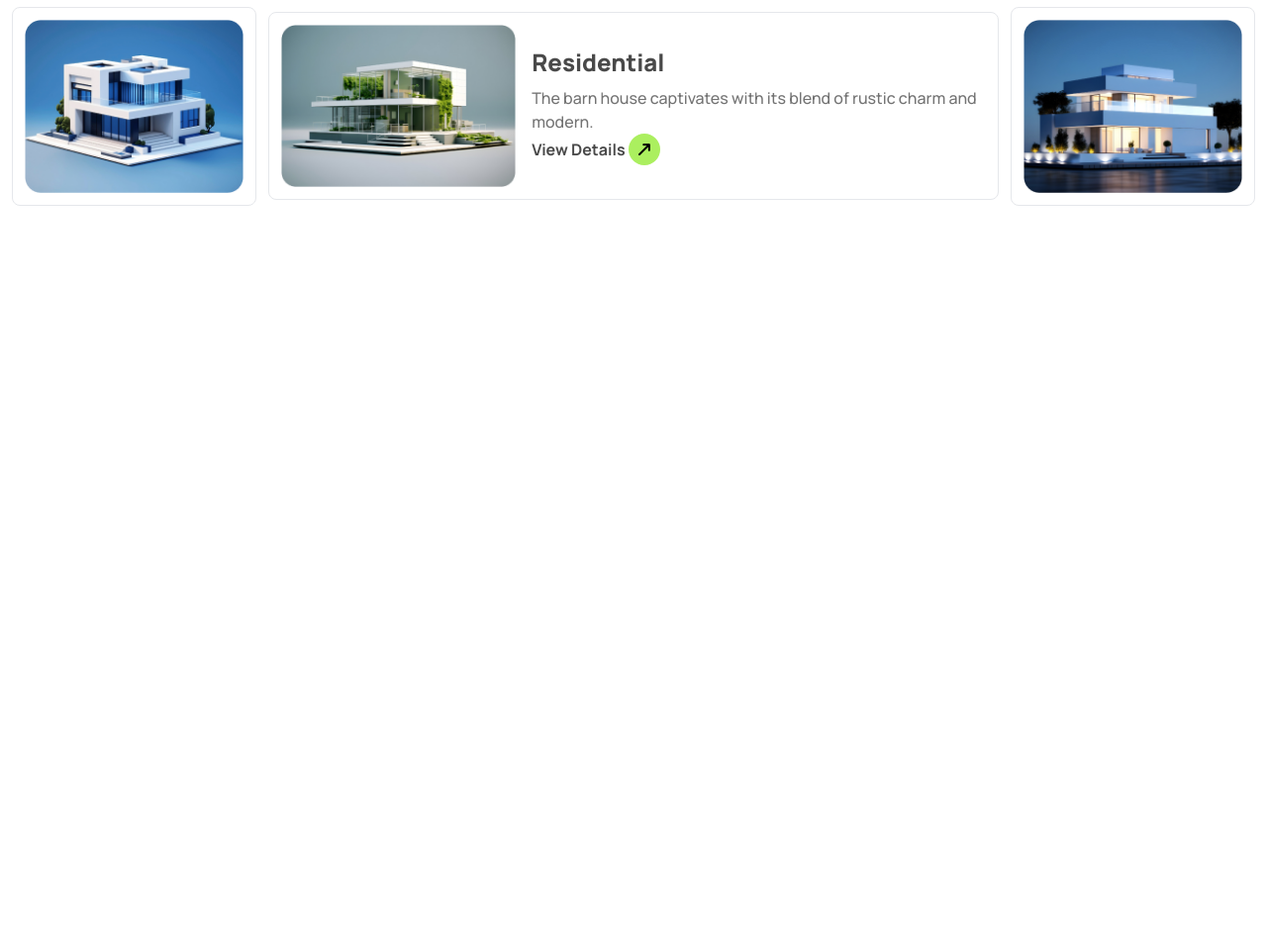
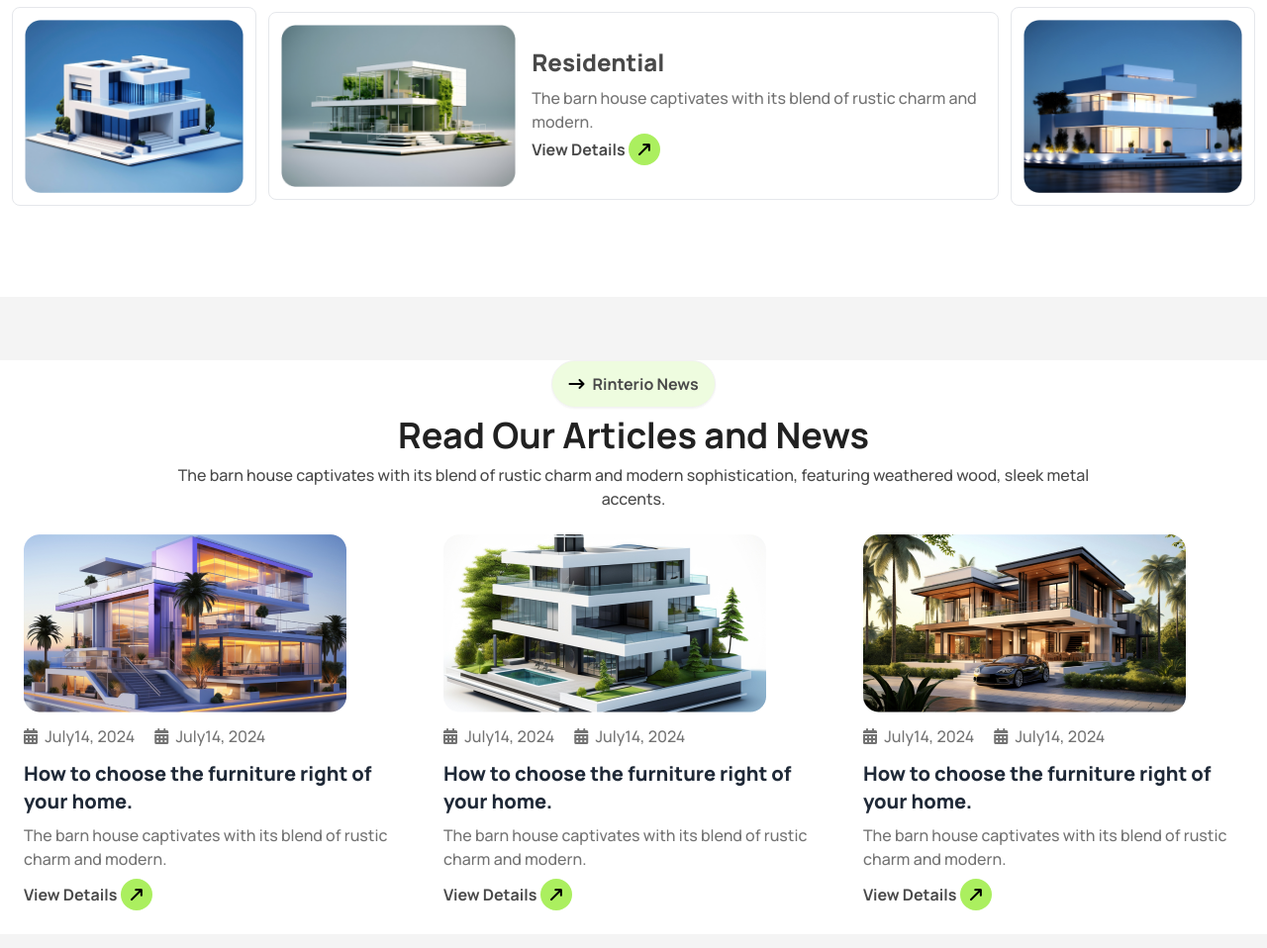
Before and after one commit to sojibshekh/Rinterio-tailwind-daisy-ui-, a plain HTML site: page index.html in a window 1280 px wide. Shown: the part 2506-3464 px from the top of the page at 99% size. Before the commit the page ends 2806 px from the top, so only its background shows below. Drawn offline with nearby package versions, Linux system fonts and the light colour scheme.

Commit message:
blog section code here

```diff
--- a/index.html
+++ b/index.html
@@ -25,6 +25,8 @@
                 'secondary-color-tow': 'rgb(73, 73, 73)',
                 'primary-color-text': '#212121',
                 'primary-color-text-tow': '#494949',
+                'secondary-color-text': '#737373',
+                'section-btn-bg': 'rgba(171, 239, 95, 0.2)',
               },
               fontFamily:{
                 'manrope':['Manrope', 'sans-serif'],
@@ -97,7 +99,7 @@
 
     <div class="text-center container mx-auto pb-20 px-3">
       <h2 class="text-2xl md:text-6xl font-extrabold pb-5"> A barn house of this design has a striking appearance</h2>
-      <p class="text-[#494949] text-base font-medium mb-5">The barn house captivates with its blend of rustic charm and modern sophistication, featuring weathered wood, sleek metal accents, and large windows that flood the space with natural light.</p>
+      <p class="text-primary-color-text-tow text-base font-medium mb-5">The barn house captivates with its blend of rustic charm and modern sophistication, featuring weathered wood, sleek metal accents, and large windows that flood the space with natural light.</p>
       <a class="btn bg-primary-color-tow hover:bg-primary-color-tow text-primary-color-text text-xl font-extrabold">  Book Consult <i class="fa-solid fa-arrow-right-long p-2 bg-primary-color rounded-full text-white -rotate-45" aria-hidden="true"></i></a>
     </div>
 
@@ -171,17 +173,17 @@
     <section>
       <div class="container mx-auto py-20 px-3">
         <div class="text-center w-full ">
-          <a class="btn bg-primary-color-tow hover:bg-white text-primary-color-text-tow text-base font-bold rounded-3xl"><i class="fa-solid fa-arrow-right-long  text-black " aria-hidden="true"></i> Explore our Latest works</a>
+          <a class="btn bg-section-btn-bg hover:bg-white text-primary-color-text-tow text-base font-bold rounded-3xl"><i class="fa-solid fa-arrow-right-long  text-black " aria-hidden="true"></i> Explore our Latest works</a>
           <h3 class="my-2 text-2xl  lg:text-4xl font-bold text-primary-color-text">Our Latest Portfolio</h3>
           <p class="text-primary-color-text-tow text-base font-medium  md:w-3/4 mx-auto">The barn house captivates with its blend of rustic charm and modern sophistication, featuring weathered wood, sleek metal accents.</p>
-         </div>
+        </div>
          <div>
             <div class="flex flex-col  md:flex-row justify-between items-center gap-3 py-3">
               <div  class="w-full md:w-4/6 p-3 bg-white  flex flex-col justify-between md:flex-row items-center border space-x-2 rounded-lg">
                 <img src="images/img1.png" alt="" class="w-full md:w-1/3">
                 <div class= "w-full  p-2 ">
                   <h6 class="text-2xl font-extrabold text-primary-color-text-tow mb-2">Residential</h6>
-                  <p class="text-base font-medium text-[#737373]">The barn house captivates with its blend of rustic charm and modern. The barn house captivates with its blend of rustic charm and modern .</p>
+                  <p class="text-base font-medium text-secondary-color-text">The barn house captivates with its blend of rustic charm and modern. The barn house captivates with its blend of rustic charm and modern .</p>
                   <a class=" bg-white hover:bg-white text-primary-color-text-tow text-base font-bold rounded-3xl cursor-pointer"> View Details <i class="fa-solid fa-arrow-right-long  text-black bg-primary-color p-2 rounded-full -rotate-45" aria-hidden="true"></i></a>
                 </div>
               </div>
@@ -194,7 +196,7 @@
                 <img src="images/img4.png" alt="" class="w-full md:w-1/3">
                 <div class= "w-full  p-2 ">
                   <h6 class="text-2xl font-extrabold text-primary-color-text-tow mb-2">Residential</h6>
-                  <p class="text-base font-medium text-[#737373]">The barn house captivates with its blend of rustic charm and modern. </p>
+                  <p class="text-base font-medium text-secondary-color-text">The barn house captivates with its blend of rustic charm and modern. </p>
                   <a class=" bg-white hover:bg-white text-primary-color-text-tow text-base font-bold rounded-3xl cursor-pointer"> View Details <i class="fa-solid fa-arrow-right-long  text-black bg-primary-color p-2 rounded-full -rotate-45" aria-hidden="true"></i></a>
                 </div>
               </div>
@@ -204,5 +206,49 @@
       </div>
     </section>
 
+    <section class="bg-[#F4F4F4] py-16">
+      <div class="container mx-auto px-3 bg-white">
+        <div class="text-center w-full ">
+          <a class="btn bg-section-btn-bg hover:bg-white text-primary-color-text-tow text-base font-bold rounded-3xl"><i class="fa-solid fa-arrow-right-long  text-black " aria-hidden="true"></i> Rinterio News</a>
+          <h3 class="my-2 text-2xl  lg:text-4xl font-bold text-primary-color-text">Read Our Articles and News</h3>
+          <p class="text-primary-color-text-tow text-base font-medium  md:w-3/4 mx-auto">The barn house captivates with its blend of rustic charm and modern sophistication, featuring weathered wood, sleek metal accents.</p>
+        </div>
+        <div class="grid grid-cols-1 md:grid-cols-3 gap-4 py-3">
+          <div class="p-3">
+            <img src="images/article1.png" alt="">
+            <div class="flex gap-5 py-3">
+              <p class="text-secondary-color-text font-medium"><i class="fa-solid fa-calendar-days pr-1"></i>  July14, 2024</p>
+              <p class="text-secondary-color-text font-medium"><i class="fa-solid fa-calendar-days pr-1"></i>  July14, 2024</p>
+            </div>
+            <h3 class="text-xl font-extrabold text-[primary-color-text-tow]">How to choose the furniture right  of your home.</h3>
+            <p class="text-secondary-color-text font-medium py-2">The barn house captivates with its blend of rustic charm and modern. </p>
+            <a class=" bg-white hover:bg-white text-primary-color-text-tow text-base font-bold rounded-3xl cursor-pointer"> View Details <i class="fa-solid fa-arrow-right-long  text-black bg-primary-color p-2 rounded-full -rotate-45" aria-hidden="true"></i></a>
+          </div>
+
+          <div class="p-3">
+            <img src="images/article2.png" alt="">
+            <div class="flex gap-5 py-3">
+              <p class="text-secondary-color-text font-medium"><i class="fa-solid fa-calendar-days pr-1"></i>  July14, 2024</p>
+              <p class="text-secondary-color-text font-medium"><i class="fa-solid fa-calendar-days pr-1"></i>  July14, 2024</p>
+            </div>
+            <h3 class="text-xl font-extrabold text-[primary-color-text-tow]">How to choose the furniture right  of your home.</h3>
+            <p class="text-secondary-color-text font-medium py-2">The barn house captivates with its blend of rustic charm and modern. </p>
+            <a class=" bg-white hover:bg-white text-primary-color-text-tow text-base font-bold rounded-3xl cursor-pointer"> View Details <i class="fa-solid fa-arrow-right-long  text-black bg-primary-color p-2 rounded-full -rotate-45" aria-hidden="true"></i></a>
+          </div>
+
+          <div class="p-3">
+            <img src="images/article3.png" alt="">
+            <div class="flex gap-5 py-3">
+              <p class="text-secondary-color-text font-medium"><i class="fa-solid fa-calendar-days pr-1"></i>  July14, 2024</p>
+              <p class="text-secondary-color-text font-medium"><i class="fa-solid fa-calendar-days pr-1"></i>  July14, 2024</p>
+            </div>
+            <h3 class="text-xl font-extrabold text-[primary-color-text-tow]">How to choose the furniture right  of your home.</h3>
+            <p class="text-secondary-color-text font-medium py-2">The barn house captivates with its blend of rustic charm and modern. </p>
+            <a class=" bg-white hover:bg-white text-primary-color-text-tow text-base font-bold rounded-3xl cursor-pointer"> View Details <i class="fa-solid fa-arrow-right-long  text-black bg-primary-color p-2 rounded-full -rotate-45" aria-hidden="true"></i></a>
+          </div>
+        </div>
+      </div>
+
+    </section>
 </body>
 </html>
```
